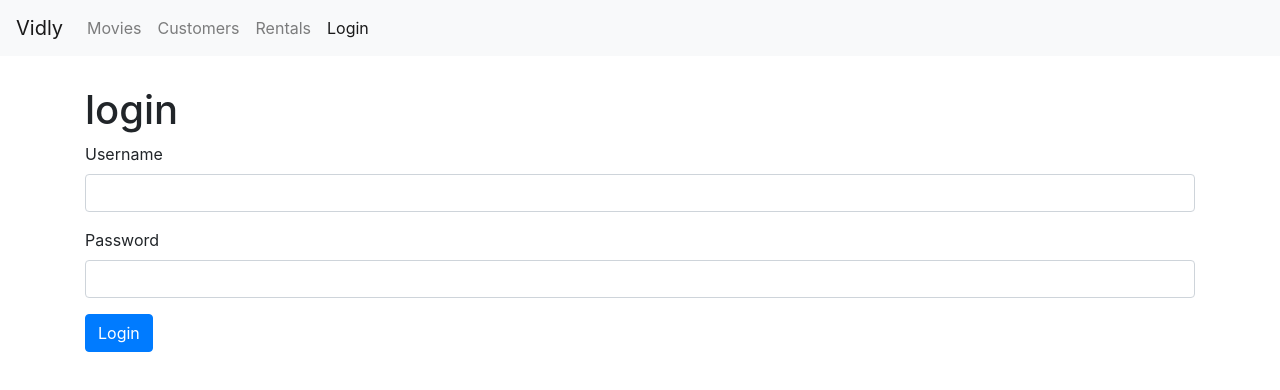
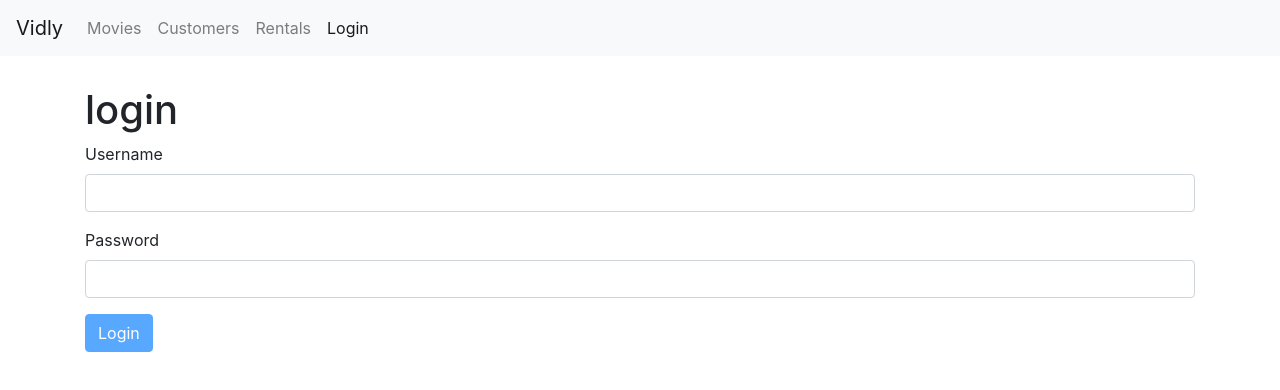
Before and after one commit to jelenastj/vid, a React (Create React App) app: page /login in a window 1280 px wide. Shown: the top 390 px of the page. Built offline with nearby package versions, Linux system fonts and the light colour scheme.

Commit message:
disable button

```diff
--- a/src/components/loginForm.jsx
+++ b/src/components/loginForm.jsx
@@ -79,7 +79,9 @@
 						onChange={this.handleChange}
 						error={errors.password}
 					/>
-					<button className='btn btn-primary'>Login</button>
+					<button
+          disabled={this.validate()}
+          className='btn btn-primary'>Login</button>
 				</form>
 			</div>
 		);
```
Also changed, not shown: 1 other file (tests, documents, lock files or other folders).
